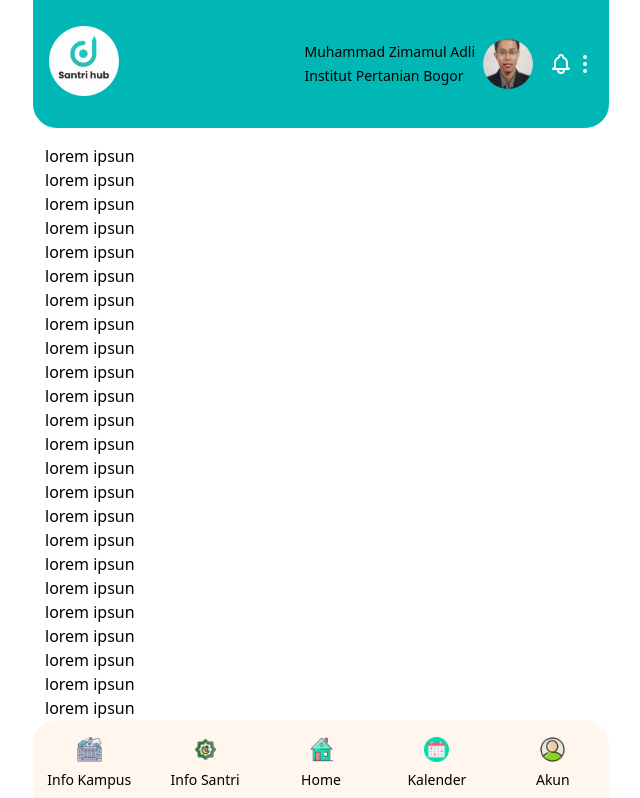
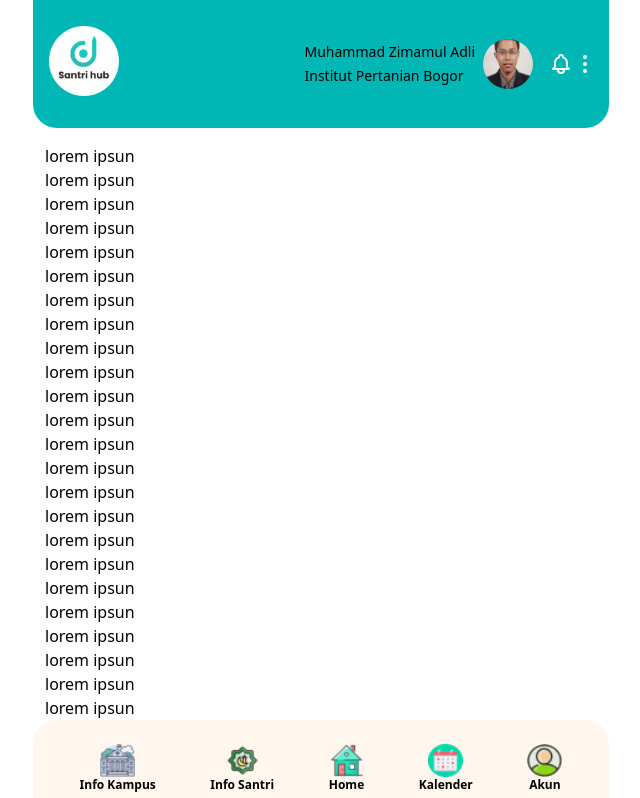
Before and after one commit to mohamilin/explore-nextjs, a Next.js app: page / in a window 1280 px wide. Shown: the top 798 px of the page, without its empty margins (319-959 px from the left). Built offline with nearby package versions, Linux system fonts and the light colour scheme.

Commit message:
fixing nav bottom

```diff
--- a/components/moleculs/UI/navigation-bottom.jsx
+++ b/components/moleculs/UI/navigation-bottom.jsx
@@ -1,49 +1,68 @@
 import React from "react";
 import Image from "next/image";
-import Akun from "../../../public/StickNav/akun.png";
-import Home from "../../../public/StickNav/home.png";
-import Kalender from "../../../public/StickNav/kalender.png";
-import Kampus from "../../../public/StickNav/kampus.png";
-import Santri from "../../../public/StickNav/santri.png";
+
+import { createElement } from "react"
+import { bottomNavigation } from "../../atomics/navigation-data";
+import clsx from "clsx"
+import Link from "next/link"
+import { useRouter } from "next/router"
+
+const navigationClasses = isActive => {
+  return [
+    "inline-flex flex-col items-center justify-center text-center h-12 px-2 rounded-md",
+    isActive ? "text-blue-600 font-semibold" : "text-gray-600",
+    "hover:text-blue-600"
+  ]
+}
 
 export default function NavigationBottom() {
+  const router = useRouter()
+
+  const renderItem = item => {
+    return (
+      <>
+        {/* {createElement(item.icon, {
+          className: "w-8 h-8",
+          "aria-hidden": true
+        })} */}
+        <Image src={item.icon} width={35} height={35} alt="home"  />
+        <span className="text-xs truncate ">{item.name}</span>
+      </>
+    )
+  }
+
   return (
-    <nav className="flex items-center justify-center fixed bottom-0 w-full h-34 px-2  border-gray-300 z-35">
-      <div className="flex items-center justify-center w-full max-w-xl mx-auto bg-nav-bottom rounded-t-3xl">
-        <div className=" mt-0 mb-2 text-center sm:max-w-3xl sm:mx-auto sm:grid sm:grid-cols-5 sm:gap-8">
-          <div className="flex flex-col">
-            <dt className="order-2 mt-0  text-sm leading-6 font-medium text-indigo-200">Info Kampus</dt>
-            <dd className="order-1 text-5xl font-extrabold text-white">
-            <Image src={Kampus} width={25} height={25} alt="logo" />
+    <nav className="flex items-center justify-center fixed bottom-0 w-full h-16 border-gray-300 z-40">
+    <div className="flex items-center justify-center w-full max-w-xl mx-auto bg-nav-bottom rounded-t-3xl h-24 ">
+      <ul className="flex items-center justify-evenly w-full  ">
+        {bottomNavigation.map(item => {
+          const isActive = item.exact
+            ? item.href === router.asPath
+            : router.asPath.startsWith(item.href)
 
-            </dd>
-          </div>
-          <div className="flex flex-col mt-10 sm:mt-0">
-            <dt className="order-2 mt-0  text-sm  leading-6 font-medium text-indigo-200">Info Santri</dt>
-            <dd className="order-1 text-5xl font-extrabold text-white">
-            <Image src={Santri} width={25} height={25} alt="logo" />
-            </dd>
-          </div>
-          <div className="flex flex-col mt-10 sm:mt-0">
-            <dt className="order-2 mt-0 text-sm  leading-6 font-medium text-indigo-200">Home</dt>
-            <dd className="order-1 text-5xl font-extrabold text-white">
-            <Image src={Home} width={25} height={25} alt="logo" />
-            </dd>
-          </div>
-          <div className="flex flex-col mt-10 sm:mt-0">
-            <dt className="order-2 mt-0  text-sm  leading-6 font-medium text-indigo-200">Kalender</dt>
-            <dd className="order-1 text-5xl font-extrabold text-white">
-            <Image src={Kalender} width={25} height={25} alt="logo" />
-            </dd>
-          </div>
-          <div className="flex flex-col mt-10 sm:mt-0">
-            <dt className="order-2 mt-0  text-sm  leading-6 font-medium text-indigo-200">Akun</dt>
-            <dd className="order-1 text-5xl font-extrabold text-white">
-            <Image src={Akun} width={25} height={25} alt="logo" />
-            </dd>
-          </div>
-        </div>
-      </div>
-    </nav>
-  );
+          return (
+            <li key={item.name} className="relative">
+              {item.external ? (
+                <a
+                  className={clsx(...navigationClasses(isActive))}
+                  href={item.href}
+                  rel="nofollow noopener noreferrer"
+                  target="_blank"
+                >
+                  {renderItem(item)}
+                </a>
+              ) : (
+                <Link href={item.href}>
+                  <a className={clsx(...navigationClasses(isActive))}>
+                    {renderItem(item)}
+                  </a>
+                </Link>
+              )}
+            </li>
+          )
+        })}
+      </ul>
+    </div>
+  </nav>
+)
 }
```
